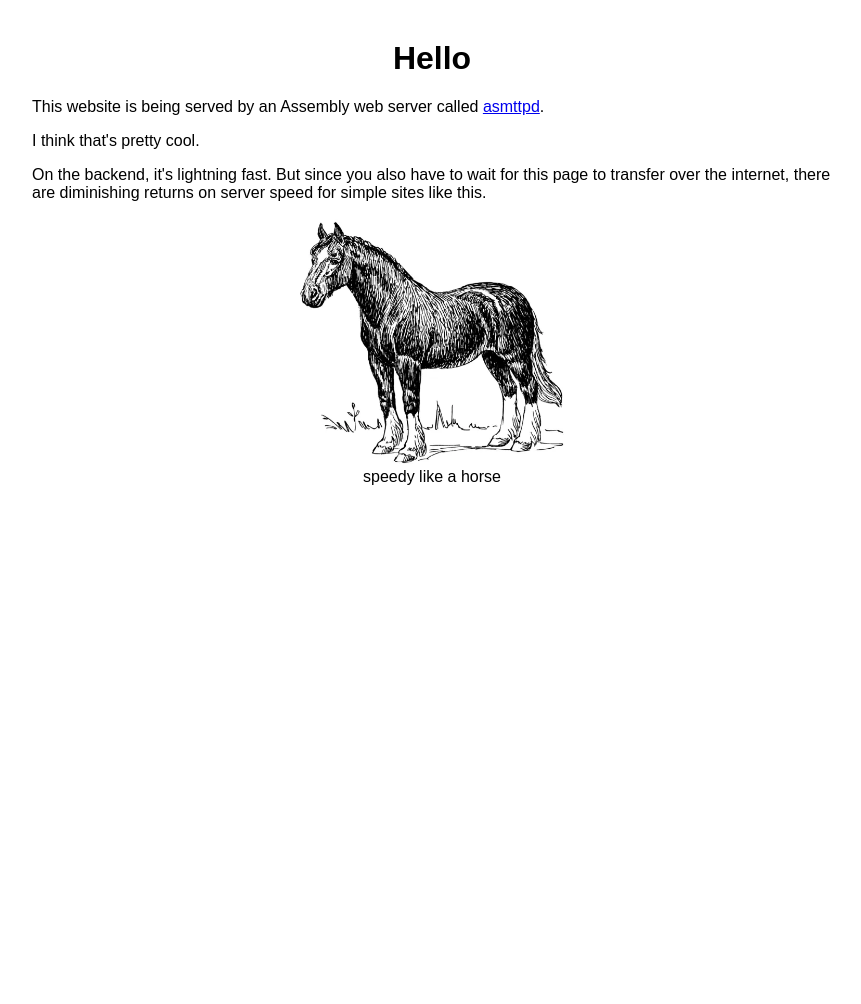
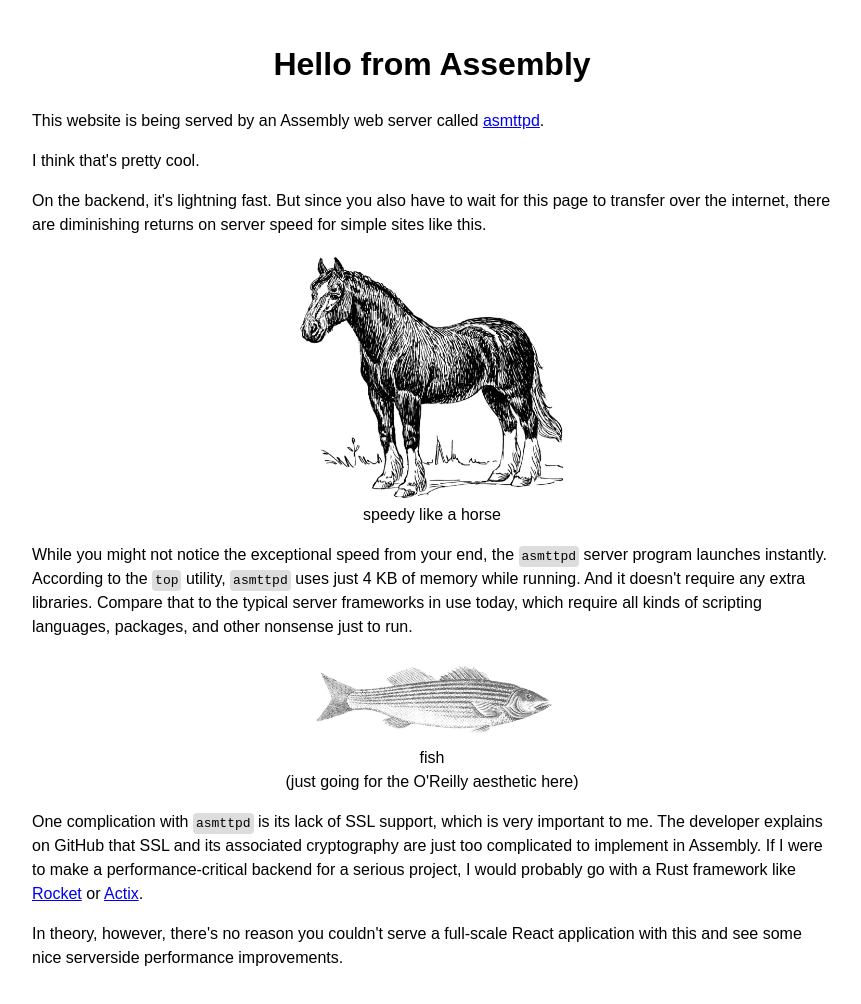
Before and after one commit to camdendotlol/assembly-site, a plain HTML site: page index.html in a window 1280 px wide. Shown: the whole page, without its empty margins (208-1069 px from the left). Before the commit the page ends 800 px from the top, so only its background shows below. Drawn offline with Linux system fonts and the light colour scheme.

Commit message:
add more stuff

```diff
--- a/index.html
+++ b/index.html
@@ -3,19 +3,27 @@
   <meta charset="UTF-8">
   <meta http-equiv="X-UA-Compatible" content="IE=edge">
   <meta name="viewport" content="width=device-width, initial-scale=1.0">
+  <link rel="shortcut icon" href="favicon.png" type="image/x-icon">
   <link rel="stylesheet" href="styles.css">
   <title>Camden WTF</title>
 </head>
 <body>
   <main>
-    <h1>Hello</h1>
+    <h1>Hello from Assembly</h1>
     <p>This website is being served by an Assembly web server called <a href="https://github.com/nemasu/asmttpd">asmttpd</a>.</p>
     <p>I think that's pretty cool.</p>
     <p>On the backend, it's lightning fast. But since you also have to wait for this page to transfer over the internet, there are diminishing returns on server speed for simple sites like this.</p>
     <figure>
-      <img src="horse.webp" alt="galloping horse" style="height: 250px">
+      <img src="horse.webp" alt="black and white horse drawing" style="height: 250px">
       <figcaption>speedy like a horse</figcaption>
     </figure>
+    <p>While you might not notice the exceptional speed from your end, the <code>asmttpd</code> server program launches instantly. According to the <code>top</code> utility, <code>asmttpd</code> uses just 4 KB of memory while running. And it doesn't require any extra libraries. Compare that to the typical server frameworks in use today, which require all kinds of scripting languages, packages, and other nonsense just to run.</p>
+    <figure>
+      <img src="fish.webp" alt="black and white fish drawing" style="width: 250px">
+      <figcaption>fish<br />(just going for the O'Reilly aesthetic here)</figcaption>
+    </figure>
+    <p>One complication with <code>asmttpd</code> is its lack of SSL support, which is very important to me. The developer explains on GitHub that SSL and its associated cryptography are just too complicated to implement in Assembly. If I were to make a performance-critical backend for a serious project, I would probably go with a Rust framework like <a href="https://rocket.rs/">Rocket</a> or <a href="https://actix.rs/">Actix</a>.</p>
+    <p>In theory, however, there's no reason you couldn't serve a full-scale React application with this and see some nice serverside performance improvements.</p>
   </main>
 </body>
 </html>
--- a/styles.css
+++ b/styles.css
@@ -1,5 +1,6 @@
 html {
   font-family: sans-serif;
+  line-height: 1.5;
 }
 
 main {
@@ -16,3 +17,9 @@ figure {
   margin: auto;
   text-align: center;
 }
+
+code {
+  padding: 3px;
+  background: #ddd;
+  border-radius: 4px;
+}
```
Also changed, not shown: favicon.png (added), fish.webp (added).
